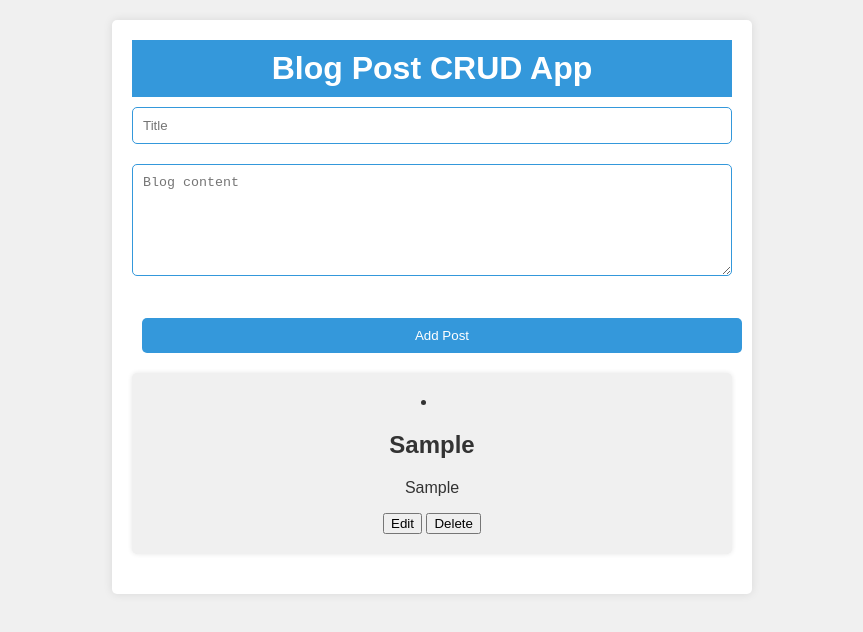
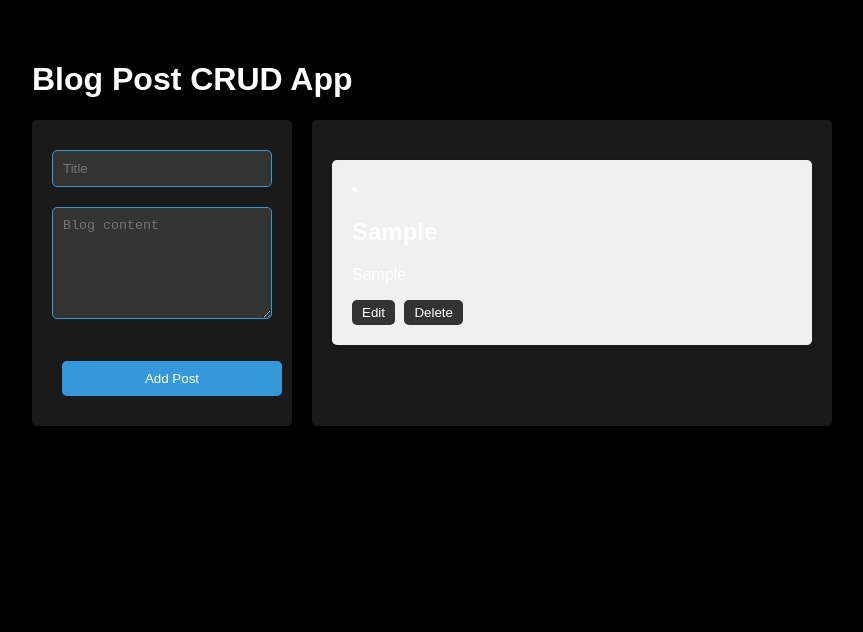
Before and after one commit to MissNapalm/CRUD-Blog, a plain HTML site: page index.html in a window 1280 px wide. Both pictures are taken after typing "Sample", "Sample" into the empty fields and a click on the button "Add Post". Shown: the whole page, without its empty margins (208-1071 px from the left). Drawn offline with Linux system fonts and the light colour scheme.

Commit message:
Update style.css

```diff
--- a/style.css
+++ b/style.css
@@ -1,16 +1,83 @@
+/* Common Styles */
 body {
+    background-color: #000000;
+    color: #fff;
     font-family: Arial, sans-serif;
-    background-color: #f0f0f0;
-    color: #333;
-    text-align: center;
-    margin: 0;
-    padding: 0;
 }
 
-h1 {
+.container {
+    padding: 20px;
+    max-width: 800px;
+    margin: 20px auto;
+    box-shadow: 0 0 10px rgba(0, 0, 0, 0.2);
+}
+
+/* Dark Mode Styles */
+.content-container {
+    display: grid;
+    grid-template-columns: 1fr 2fr;
+    gap: 20px;
+}
+
+#entry-form {
+    background-color: #1a1a1a;
+    border-radius: 5px;
+    padding: 20px;
+    box-shadow: 0 0 5px rgba(0, 0, 0, 0.2);
+}
+
+.input-field {
+    background-color: #333;
+    border: 1px solid #555;
+    color: #fff;
+}
+
+.button {
     background-color: #3498db;
     color: #fff;
-    padding: 10px;
+    padding: 10px 20px;
+    border: none;
+    border-radius: 5px;
+    cursor: pointer;
+    margin: 10px;
+    display: block;
+    width: 100%;
+    transition: background-color 0.3s;
+}
+
+.button:hover {
+    background-color: #2576b5;
+}
+
+.posts-container {
+    background-color: #1a1a1a;
+    border-radius: 5px;
+    padding: 20px;
+    box-shadow: 0 0 5px rgba(0, 0, 0, 0.2);
+}
+
+.edit-button, .delete-button {
+    background-color: #333;
+    color: #fff;
+    border: none;
+    padding: 5px 10px;
+    border-radius: 5px;
+    cursor: pointer;
+    margin-right: 5px;
+    transition: background-color 0.3s;
+}
+
+.edit-button:hover, .delete-button:hover {
+    background-color: #444444;
+}
+
+/* Dark Mode Specific Styles */
+input[type="file"] {
+    background-color: #333;
+    border: 1px solid #555;
+    color: #fff;
+}
+
     margin: 0;
 }
 
```
